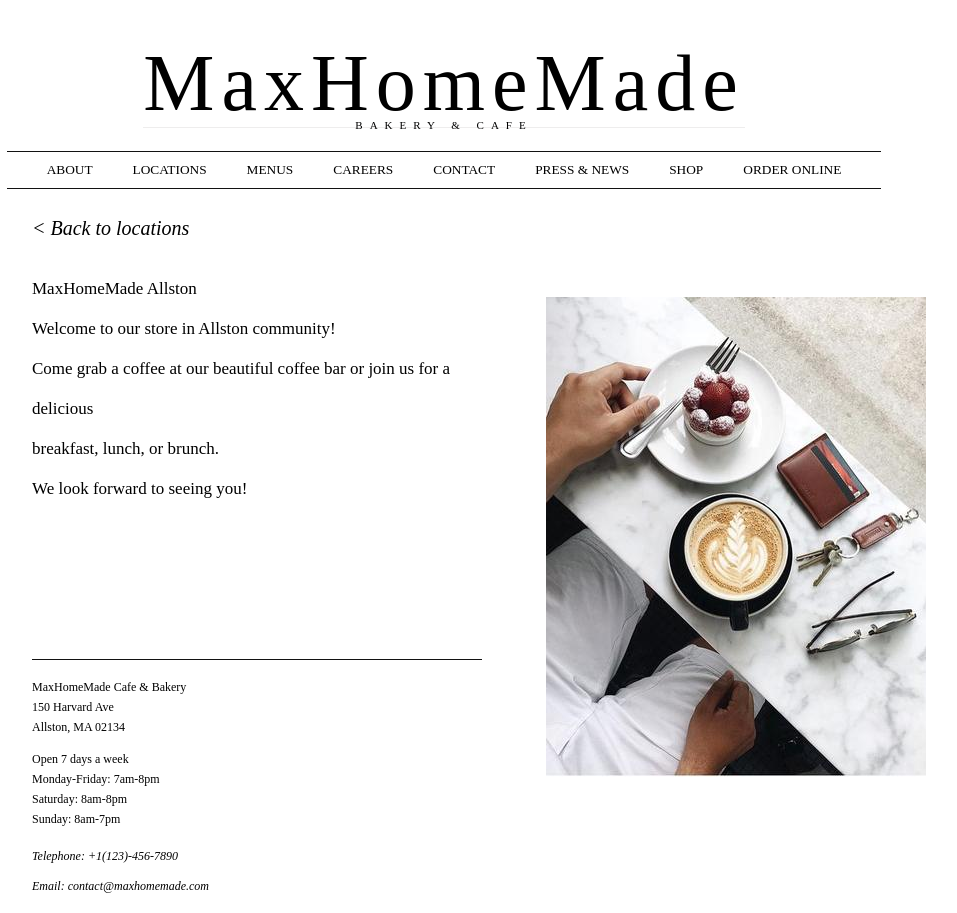
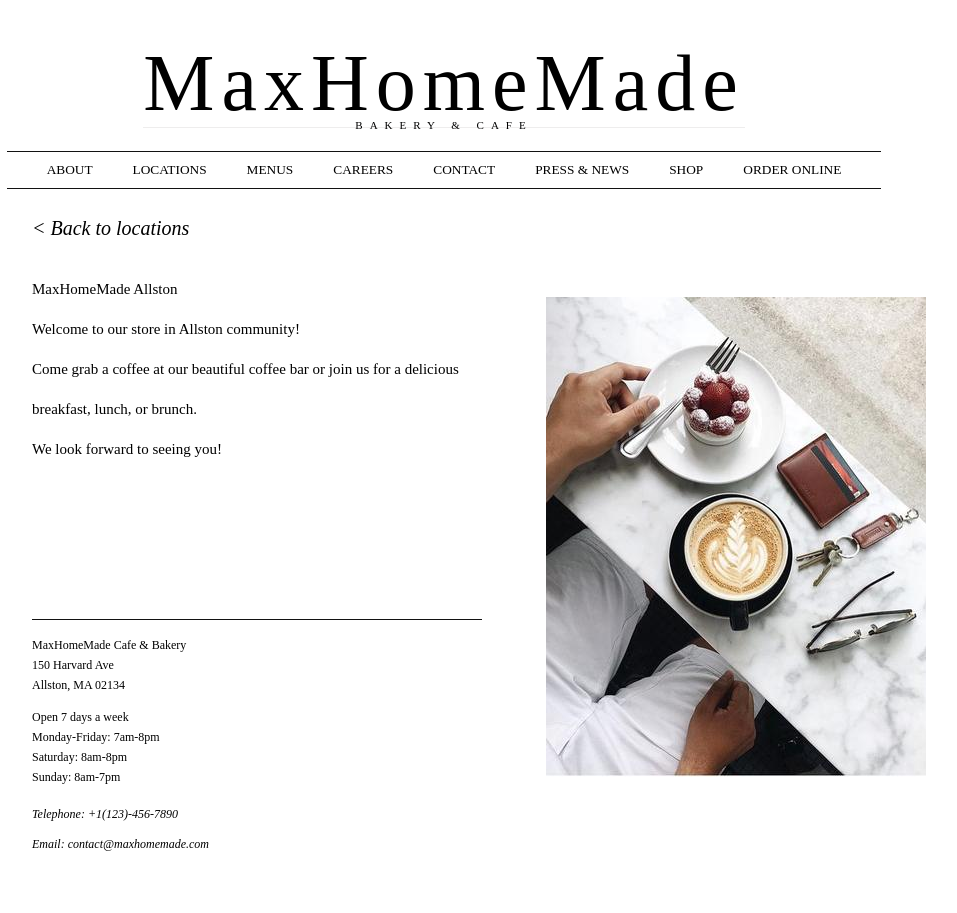
Before and after one commit to chenxiii0814/Web-Design-Final, an Angular app in the folder bakery-app/: page /location/detail in a window 1280 px wide. Shown: the whole page, without its empty margins (196-1153 px from the left). After the commit the page ends 871 px from the top, so only its background shows below. Built offline with nearby package versions, Linux system fonts and the light colour scheme.

Commit message:
update detail-location

```diff
--- a/bakery-app/src/app/detail-location/detail-location.component.scss
+++ b/bakery-app/src/app/detail-location/detail-location.component.scss
@@ -16,7 +16,7 @@
   }
 
   .welcome p{
-    font-size:17px;
+    font-size:15px;
     margin-left:220px;
     margin-top: 80px;
     margin-right:0px;
```
